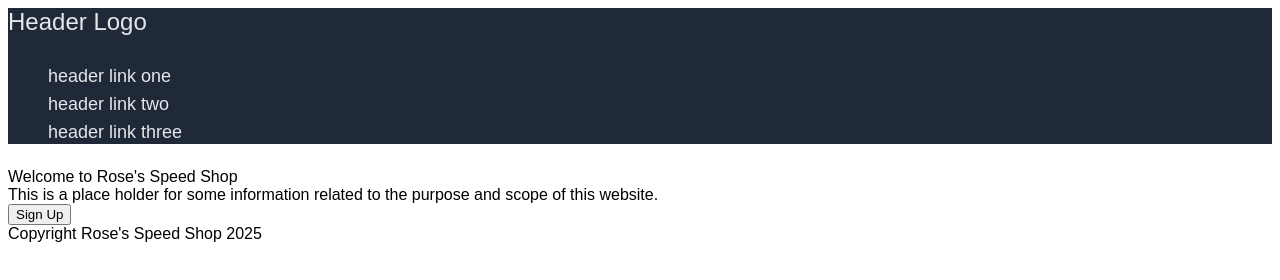
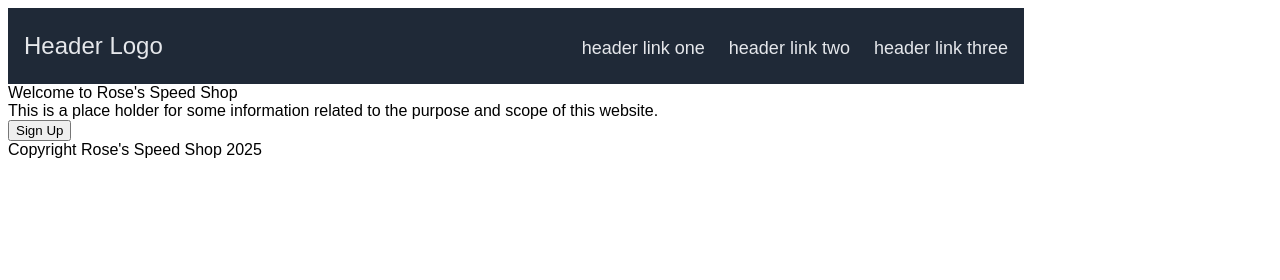
Before and after one commit to croserocks/landing-page, a plain HTML site: page index.html in a window 1280 px wide. Drawn offline with Linux system fonts and the light colour scheme.

Commit message:
header flex

```diff
--- a/styles.css
+++ b/styles.css
@@ -2,10 +2,21 @@
     font-family: Arial, Helvetica, sans-serif;
 }
 
+body {
+    display: flex;
+    flex-direction: column;
+}
+
 header {
+    max-width: 1000px;
     background-color: #1F2937;
     color: #E5E7EB;
     font-size: 24px;
+    padding-left: 16px;
+    display: flex;
+    align-items: center;
+    justify-content: space-between;
+    flex: 1;
 }
 
 a {
@@ -16,4 +27,7 @@ a {
 
 ul {
     list-style-type: none;
+    display: flex;
+    gap: 24px;
+    margin-right: 16px;
 }
```
